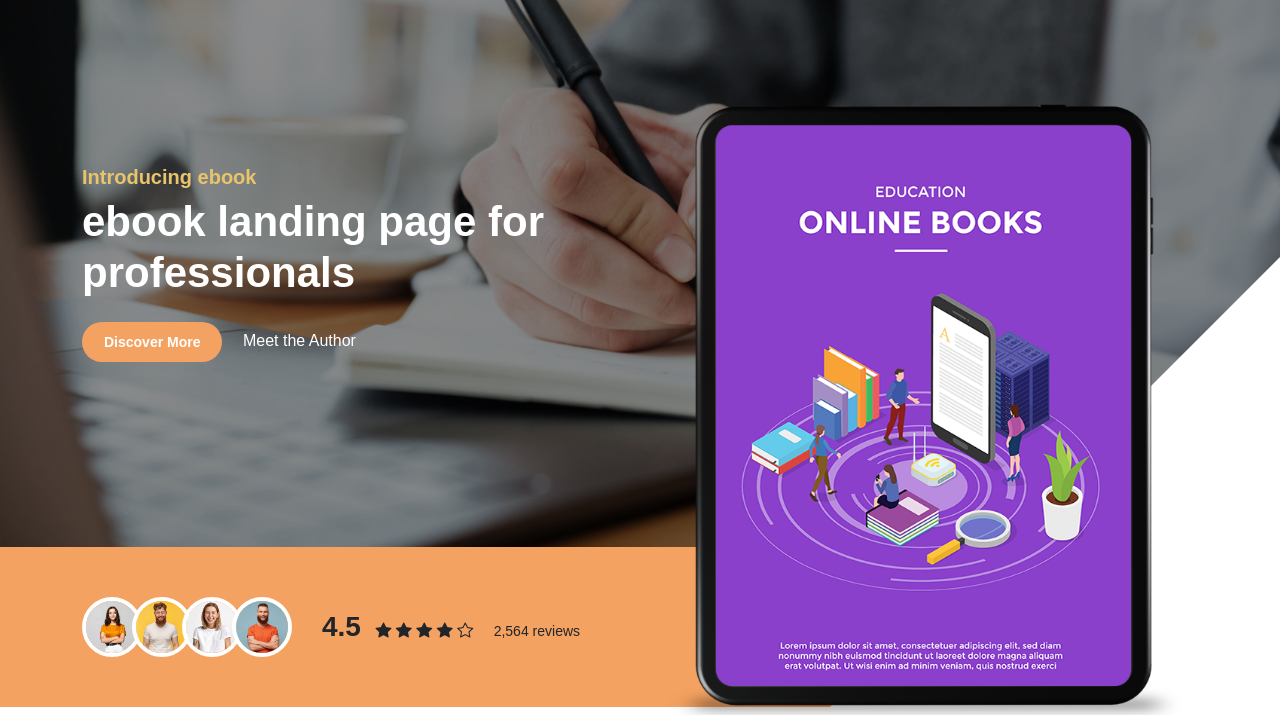
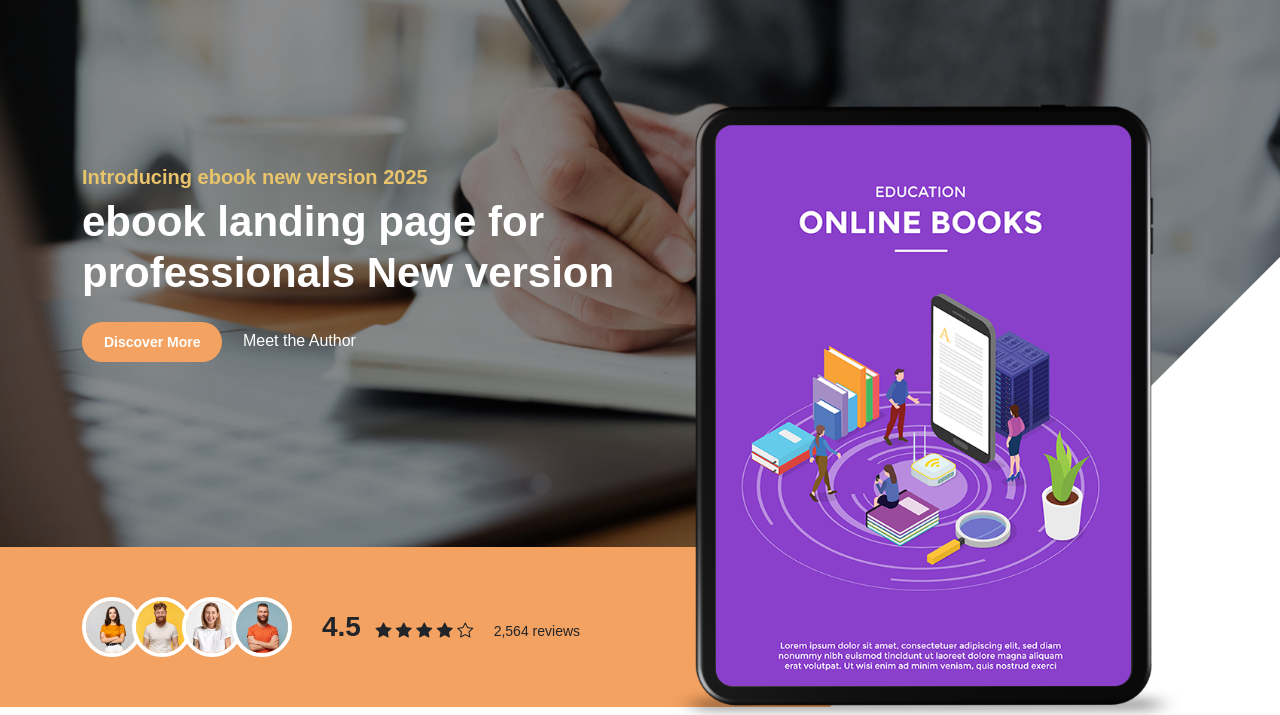
Before and after one commit to aniruddha-sil/ebook_landing, a plain HTML site: page index.html in a window 1280 px wide. Shown: the part 85-800 px from the top of the page. Drawn offline with Linux system fonts and the light colour scheme; a web font is replaced by a local one.

Commit message:
Update index.html

```diff
--- a/index.html
+++ b/index.html
@@ -7,7 +7,7 @@
         <meta name="description" content="">
         <meta name="author" content="">
 
-        <title>ebook landing page template New version</title>
+        <title>ebook landing page template</title>
 
         <!-- CSS FILES -->
         <link rel="preconnect" href="https://fonts.googleapis.com">
@@ -92,9 +92,9 @@ https://templatemo.com/tm-588-ebook-landing
 
                         <div class="col-lg-6 col-12 mb-5 pb-5 pb-lg-0 mb-lg-0">
 
-                            <h6>Introducing ebook</h6>
+                            <h6>Introducing ebook new version 2025</h6>
 
-                            <h1 class="text-white mb-4">ebook landing page for professionals</h1>
+                            <h1 class="text-white mb-4">ebook landing page for professionals New version</h1>
 
                             <a href="#section_2" class="btn custom-btn smoothscroll me-3">Discover More</a>
 
```
